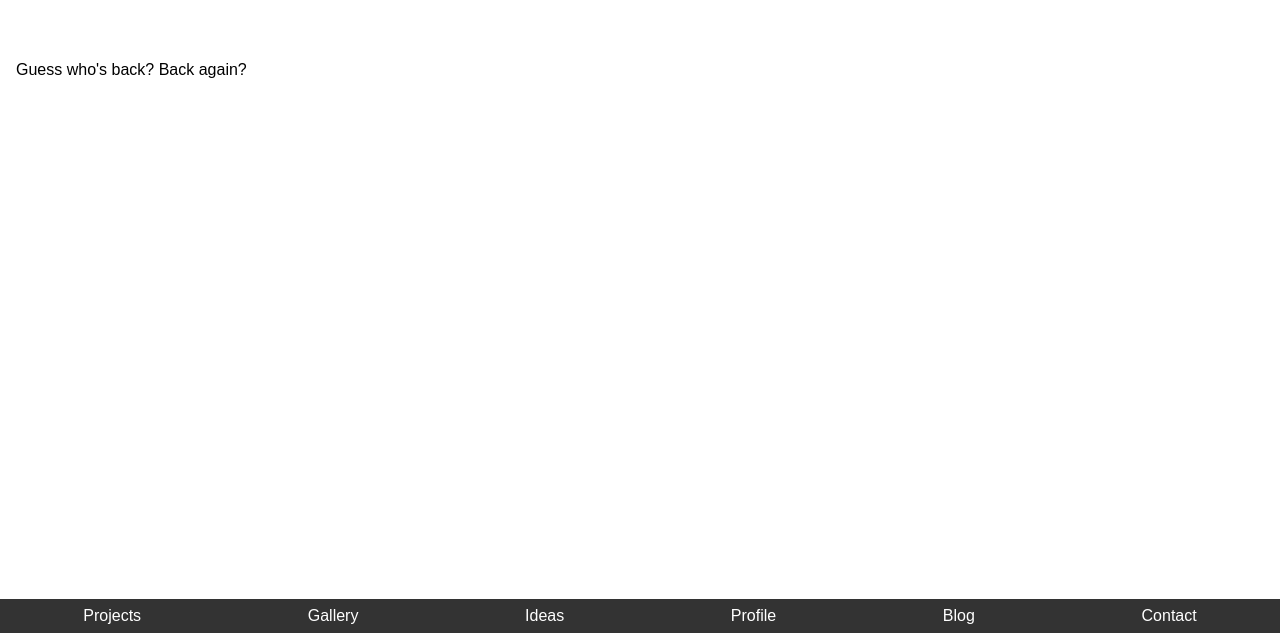
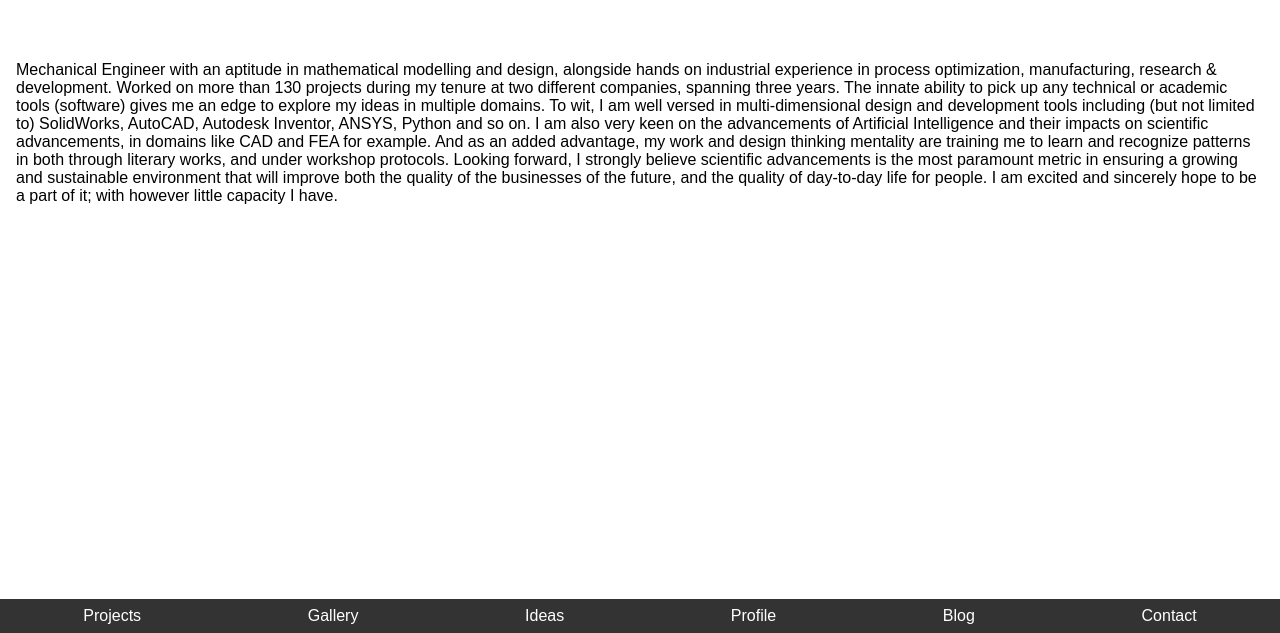
Before and after one commit to OmarSaifME/OmarSaifME.github.io, a plain HTML site: page index.html in a window 1280 px wide. Shown: the part 167-800 px from the top of the page. Drawn offline with Linux system fonts and the light colour scheme.

Commit message:
Update About Me V1

```diff
--- a/index.html
+++ b/index.html
@@ -3,7 +3,7 @@
 <head>
     <meta charset="UTF-8">
     <meta name="viewport" content="width=device-width, initial-scale=1.0">
-    <title>Portfolio Home</title>
+    <title>Madlad's Madboard</title>
     <style>
         body {
             margin: 0;
@@ -49,7 +49,11 @@
     </header>
 
     <main>
-        <p>Guess who's back? Back again?</p>
+        <p>Mechanical Engineer with an aptitude in mathematical modelling and design, alongside hands on industrial experience in process optimization, manufacturing, research & development. Worked on more than 130 projects during my tenure at two different companies, spanning three years. The innate ability to pick up any technical or academic tools (software) gives me an edge to explore my ideas in multiple domains. To wit, I am well versed in multi-dimensional design and development tools including (but not limited to) SolidWorks, AutoCAD, Autodesk Inventor, ANSYS, Python and so on. I am also very keen on the advancements of Artificial Intelligence and their impacts on scientific advancements, in domains like CAD and FEA for example. And as an added advantage, my work and design thinking mentality are training me to learn and recognize patterns in both through literary works, and under workshop protocols.
+
+Looking forward, I strongly believe scientific advancements is the most paramount metric in ensuring a growing and sustainable environment that will improve both the quality of the businesses of the future, and the quality of day-to-day life for people.
+I am excited and sincerely hope to be a part of it; with however little capacity I have.
+</p>
     </main>
 
     <nav>
```
